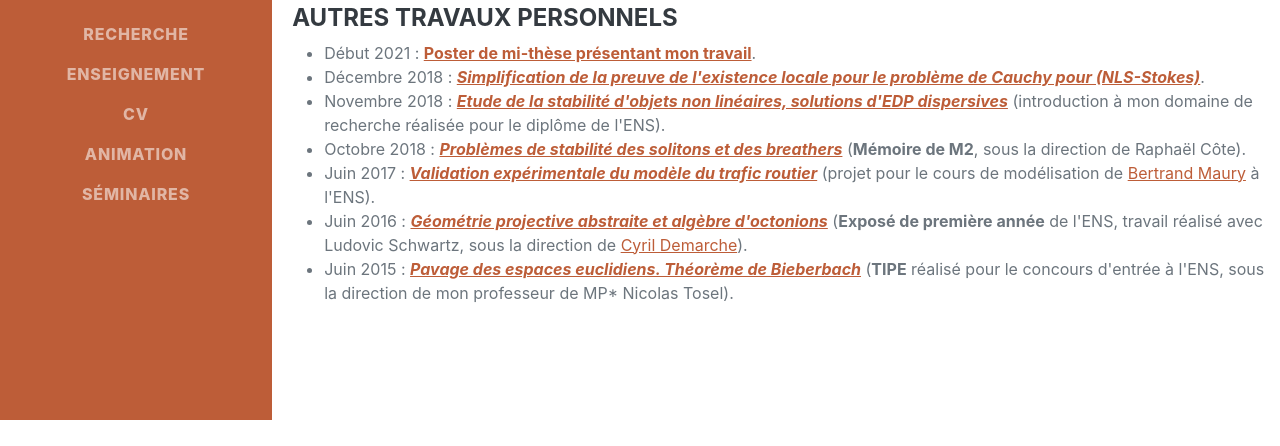
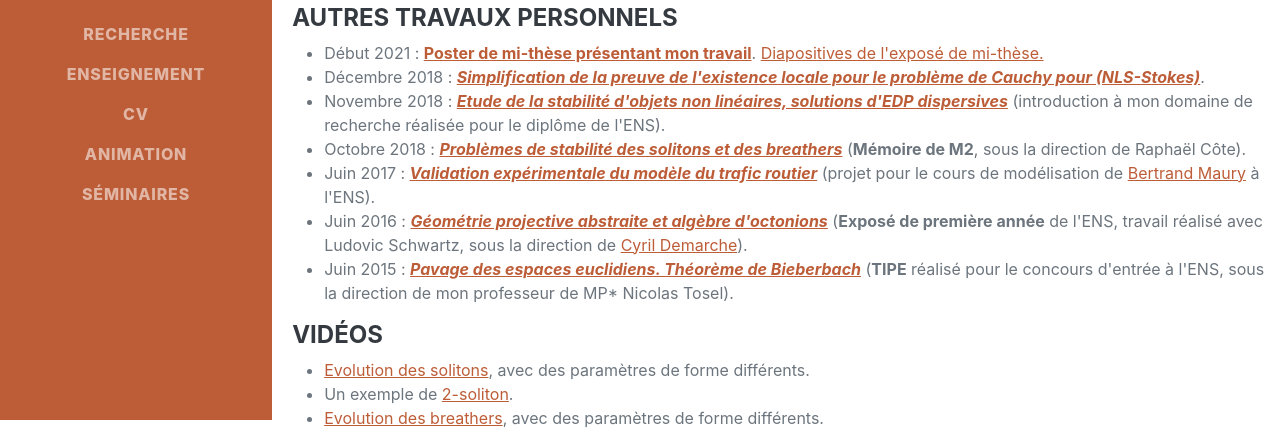
Before and after one commit to alexander-semenov-67/alexander-semenov-67.github.io, a plain HTML site: page recherche.html in a window 1280 px wide. Shown: the part 380-826 px from the top of the page. Before the commit the page ends 800 px from the top, so only its background shows below. Drawn offline with nearby package versions, Linux system fonts and the light colour scheme; a web font is replaced by a local one.

Commit message:
Update recherche.html

```diff
--- a/recherche.html
+++ b/recherche.html
@@ -85,7 +85,7 @@
       </ul>
    <h4>Autres travaux personnels</h4>
       <ul>
-        <li>Début 2021 : <a href="poster_eng.pdf"><strong>Poster de mi-thèse présentant mon travail</strong></a>.</li>
+        <li>Début 2021 : <a href="poster_eng.pdf"><strong>Poster de mi-thèse présentant mon travail</strong></a>. <a href="expose.pdf">Diapositives de l'exposé de mi-thèse.</a></li>
           <li>Décembre 2018 : <a href="preuve_simplifie%CC%81e_ANCIEN.pdf"><em><strong>Simplification de la preuve de l'existence locale pour le problème de Cauchy pour (NLS-Stokes)</strong></em></a>.</li>
             <li>Novembre 2018 : <a href="http://www.math.ens.fr/enseignement/telecharger_fichier.php?fichier=2567"><em><strong>Etude de la stabilité d'objets non linéaires, solutions d'EDP dispersives</strong></em></a> (introduction à mon domaine de recherche réalisée pour le diplôme de l'ENS).</li>
               <li>Octobre 2018 : <a href="SEMENOV_me%CC%81moire.pdf"><em><strong>Problèmes de stabilité des solitons et des breathers</strong></em></a> (<strong>Mémoire de M2</strong>, sous la direction de Raphaël Côte).</li>
@@ -93,6 +93,12 @@
                 <li>Juin 2016 : <a href="http://www.math.ens.fr/enseignement/telecharger_fichier.php?fichier=1951"><em><strong>Géométrie projective abstraite et algèbre d'octonions</strong></em></a> (<strong>Exposé de première année</strong> de l'ENS, travail réalisé avec Ludovic Schwartz, sous la direction de <a href="https://webusers.imj-prg.fr/~cyril.demarche/">Cyril Demarche</a>).</li>
                 <li>Juin 2015 : <a href="Semenov_tipe_pavages.pdf"><em><strong>Pavage des espaces euclidiens. Théorème de Bieberbach</strong></em></a> (<strong>TIPE</strong> réalisé pour le concours d'entrée à l'ENS, sous la direction de mon professeur de MP* Nicolas Tosel).</li>
                 </ul>
+      <h4>Vidéos</h4>
+      <ul>
+        <li><a href="soliton.mp4">Evolution des solitons</a>, avec des paramètres de forme différents.</li>
+        <li>Un exemple de <a href="2-soliton.mp4">2-soliton</a>.</li>
+        <li><a href="br2.mp4">Evolution des breathers</a>, avec des paramètres de forme différents.</li>
+      </ul>
   </div>
 
 
```
